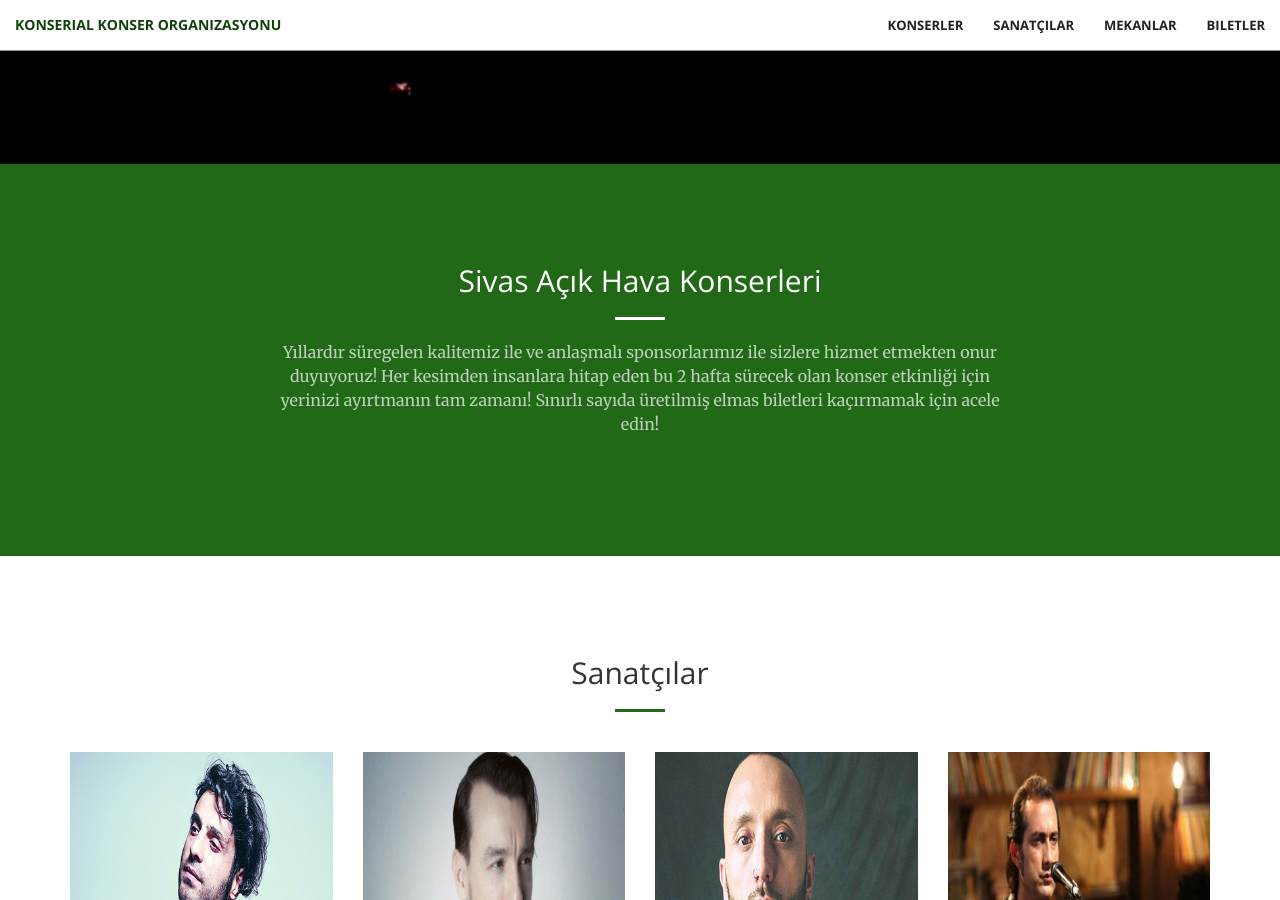
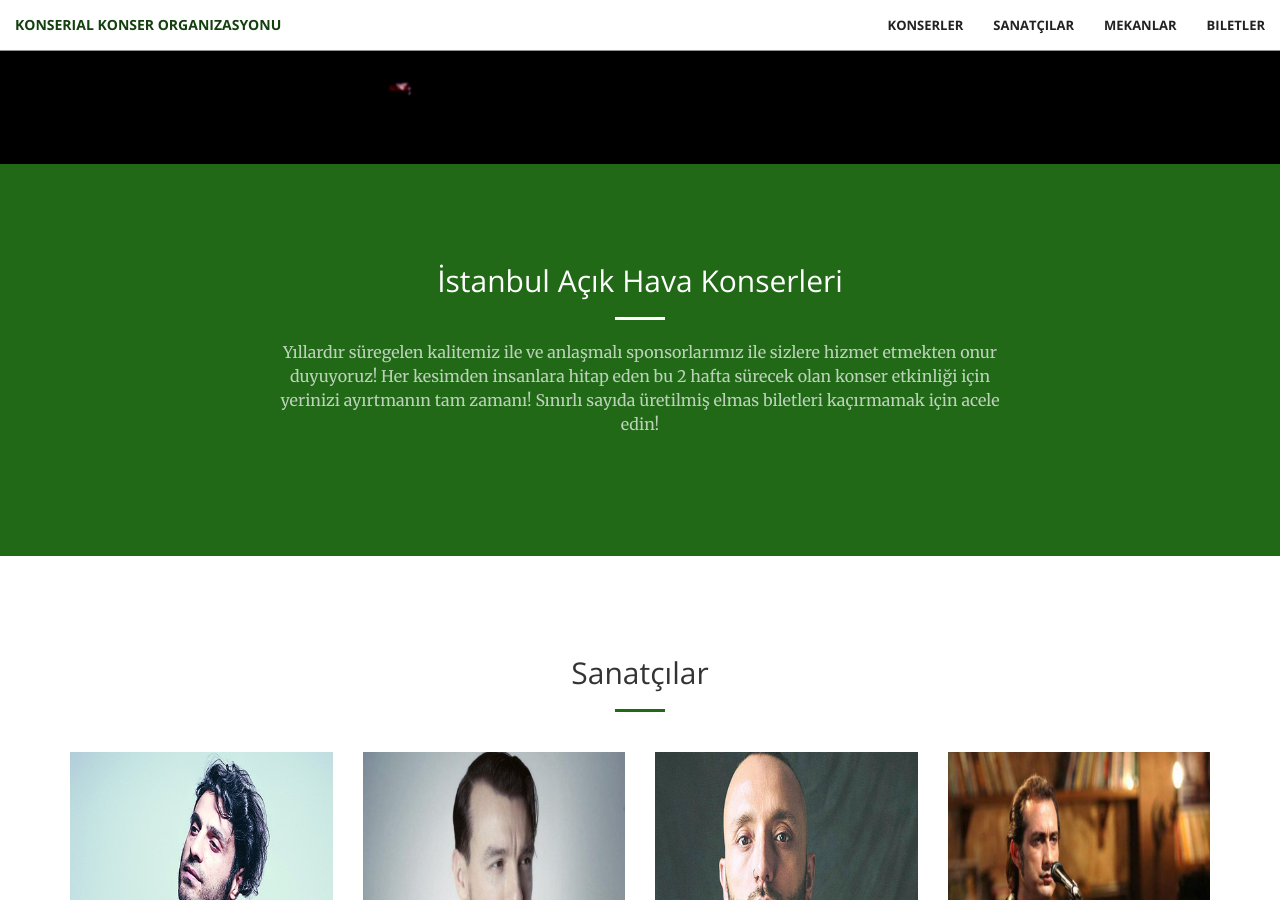
Before and after one commit to Huseyin-Can-58/Huseyin-Can-58.github.io, a Jekyll site: the page built from index.html, in a window 1280 px wide and 900 px high, scrolled down 736 px. Built offline with Jekyll 4.4.1, drawn with Linux system fonts in a browser that asks for light colours.

Commit message:
Update call-to-action.html

```diff
--- a/_includes/call-to-action.html
+++ b/_includes/call-to-action.html
@@ -2,7 +2,7 @@
     <div class="container">
         <div class="row">
             <div class="col-lg-8 col-lg-offset-2 text-center">
-                <h2 class="section-heading">Sivas Açık Hava Konserleri</h2>
+                <h2 class="section-heading">İstanbul Açık Hava Konserleri</h2>
                 <hr class="light">
                 <p class="text-faded">
 
```
